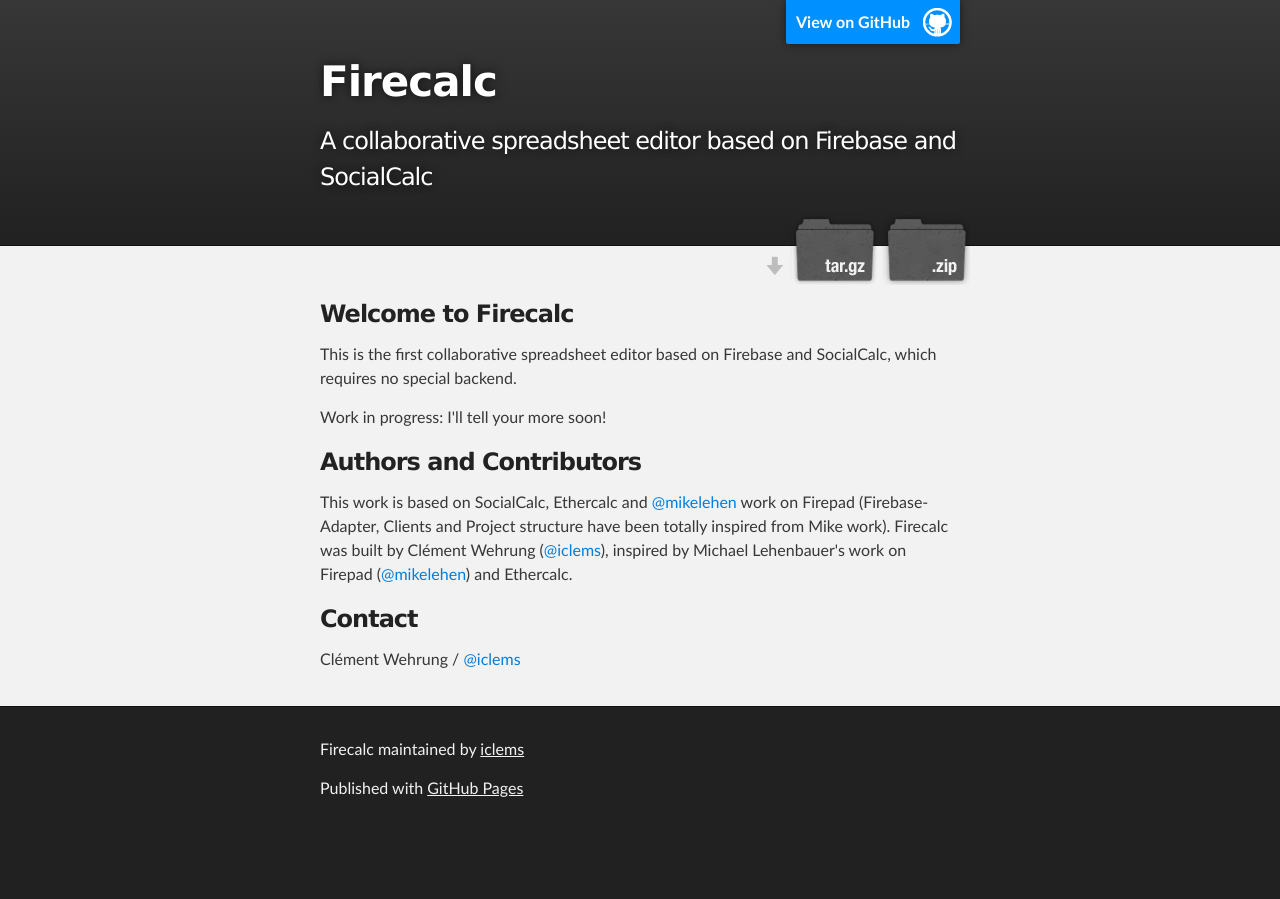
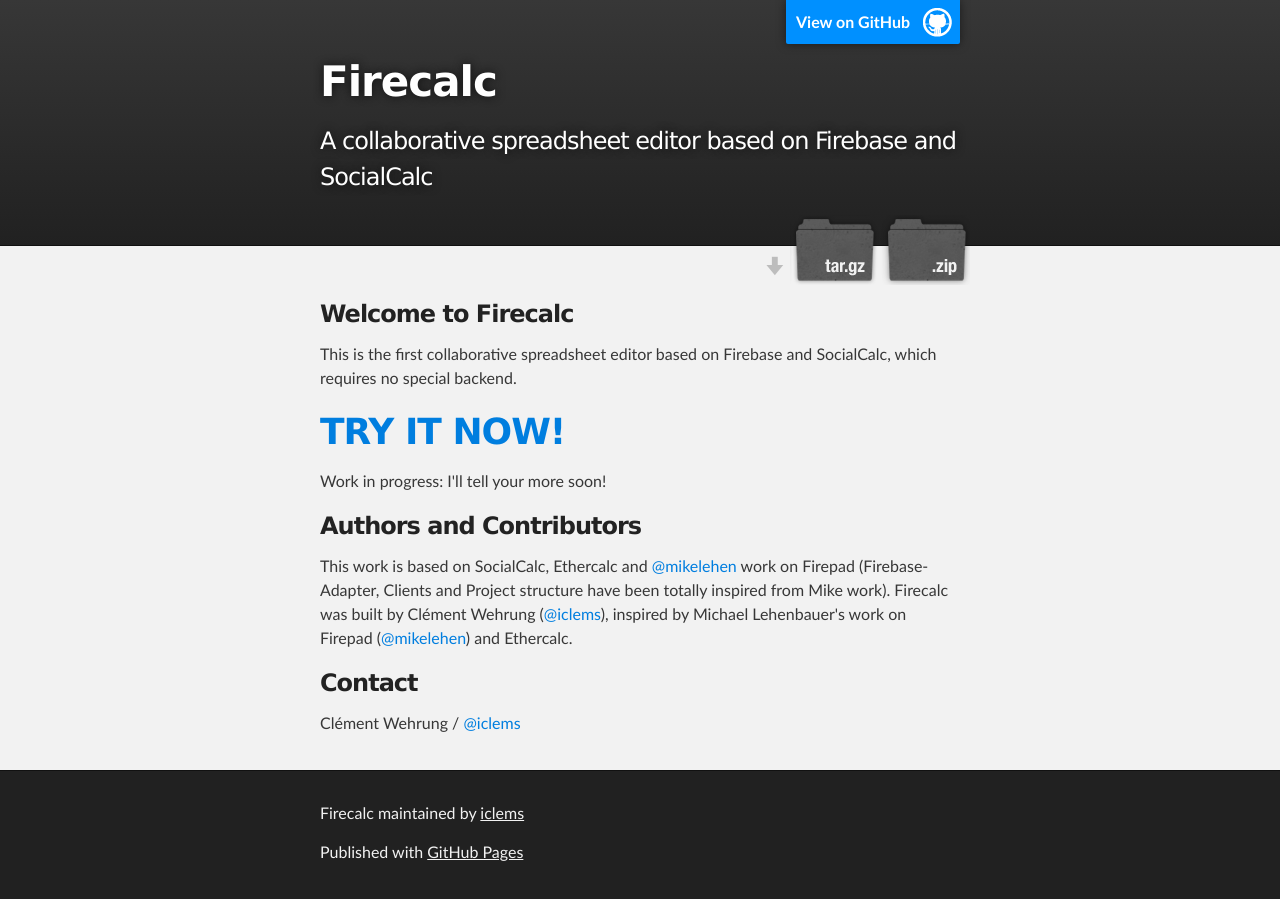
Before and after one commit to iclems/firecalc, a website: page index.html in a window 1280 px wide. Before the commit the page ends 835 px from the top, so only its background shows below. Drawn offline with Linux system fonts and the light colour scheme.

Commit message:
Added demo link to page

```diff
--- a/index.html
+++ b/index.html
@@ -36,6 +36,8 @@
 
 <p>This is the first collaborative spreadsheet editor based on Firebase and SocialCalc, which requires no special backend.</p>
 
+<h1><a href="examples/demo" alt="Try Demo">TRY IT NOW!</a></h1>
+
 <p>Work in progress: I'll tell your more soon!</p>
 
 <h3>
```
